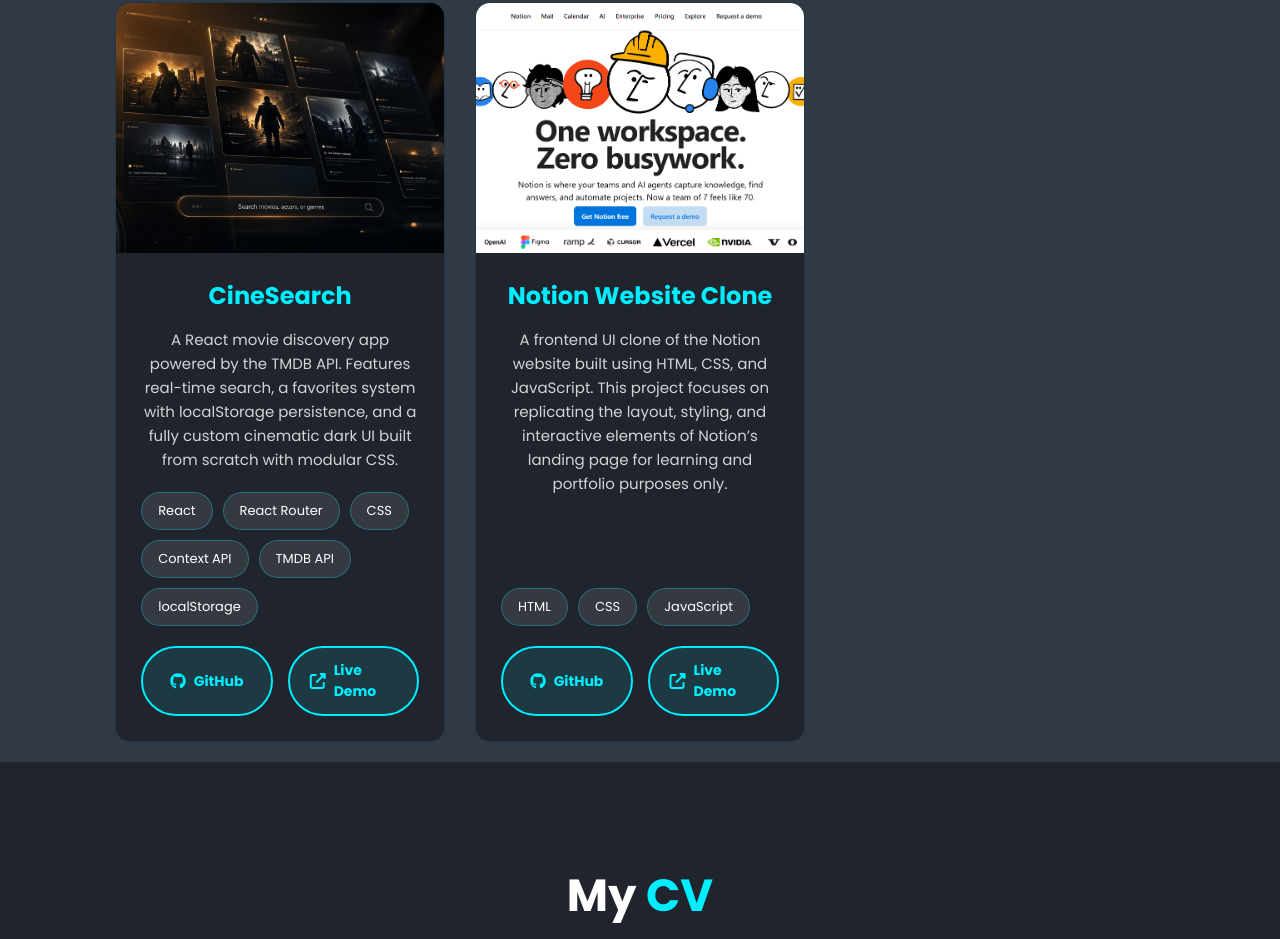
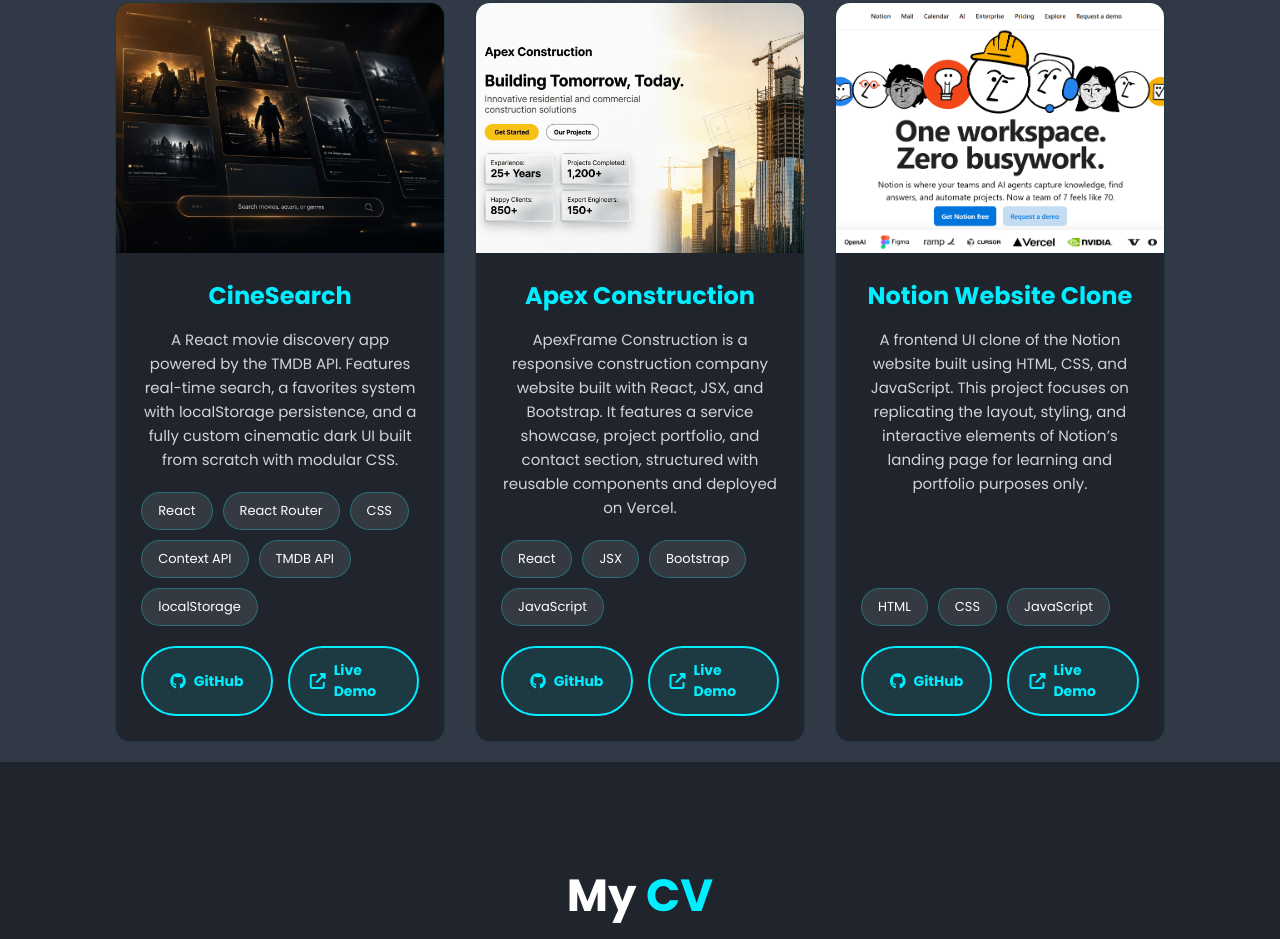
Before and after one commit to AshwinMaharjan/ashwin.github.portfolio, a plain HTML site: page index.html in a window 1280 px wide. Shown: the part 3517-4456 px from the top of the page. Drawn offline with nearby package versions, Linux system fonts and the light colour scheme; files whose address does not match are found by name.

Commit message:
added apex construction project

```diff
--- a/index.html
+++ b/index.html
@@ -371,6 +371,42 @@
         <!-- Project Card 1 -->
         <div class="project-card">
           <div class="project-image">
+            <img src="images/apex2.png" alt="Apex Construction" />
+          </div>
+          <div class="project-content">
+            <h3 class="project-title">Apex Construction</h3>
+            <p class="project-description">
+              ApexFrame Construction is a responsive construction company
+              website built with React, JSX, and Bootstrap. It features a
+              service showcase, project portfolio, and contact section,
+              structured with reusable components and deployed on Vercel.
+            </p>
+            <div class="project-tech">
+              <span class="tech-tag">React</span>
+              <span class="tech-tag">JSX</span>
+              <span class="tech-tag">Bootstrap</span>
+              <span class="tech-tag">JavaScript</span>
+            </div>
+            <div class="project-links">
+              <a
+                href="https://github.com/AshwinMaharjan/apexframe-construction"
+                target="_blank"
+                class="project-btn"
+              >
+                <i class="fab fa-github"></i> GitHub
+              </a>
+              <a
+                href="https://apexframe-construction.vercel.app"
+                target="_blank"
+                class="project-btn"
+              >
+                <i class="fas fa-external-link-alt"></i> Live Demo
+              </a>
+            </div>
+          </div>
+        </div>
+        <div class="project-card">
+          <div class="project-image">
             <img
               src="images/notion-website-screenshot.png"
               alt="Notion Website Clone"
@@ -665,7 +701,7 @@
 
     <!-- typed js -->
     <script src="https://unpkg.com/typed.js@2.1.0/dist/typed.umd.js"></script>
-<script defer src="https://va.vercel-scripts.com/v1/script.js"></script>
+    <script defer src="https://va.vercel-scripts.com/v1/script.js"></script>
   </body>
   <script src="js/script.js"></script>
 </html>
```
Also changed, not shown: images/apex.png (added), images/apex2.png (added).
